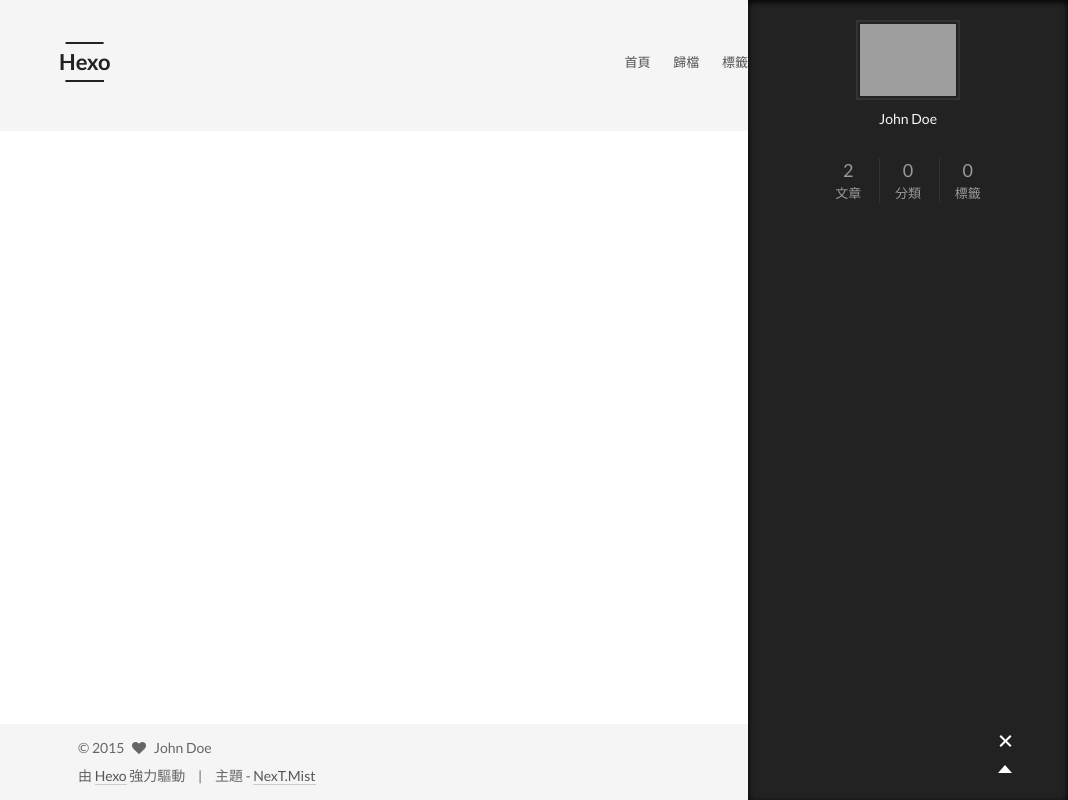
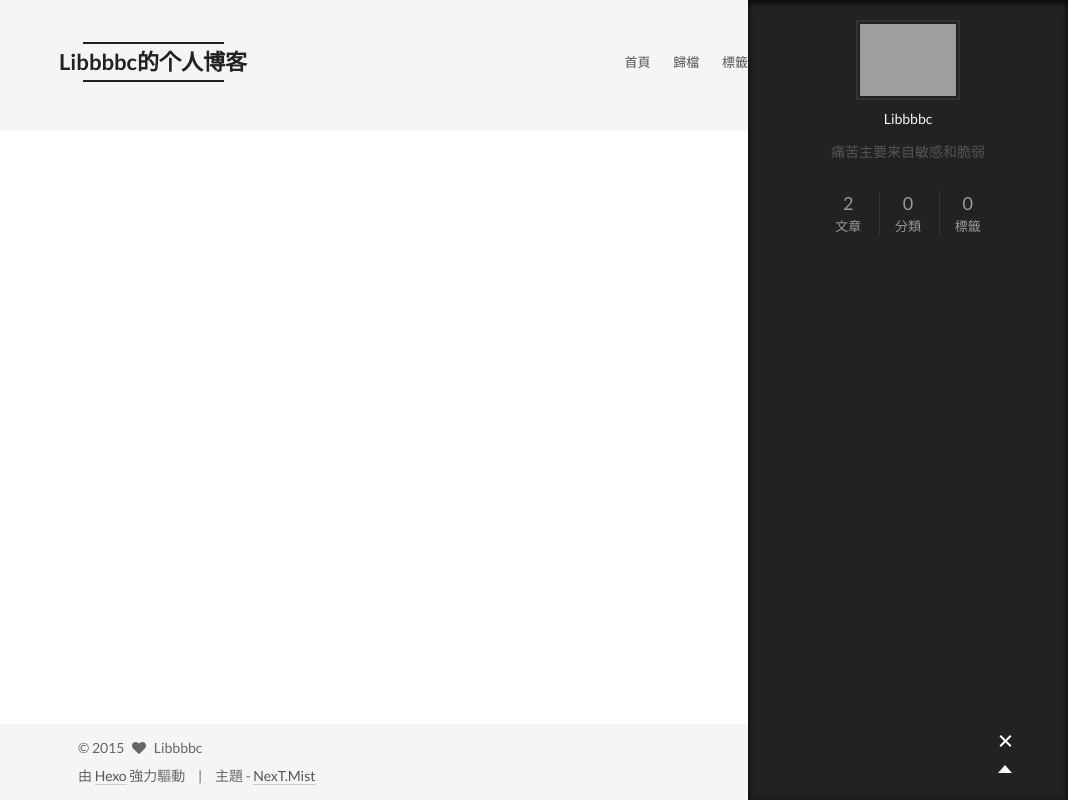
Before and after one commit to ibcLee/ibcLee.github.io, a plain HTML site: page 页面名称/index.html in a window 1280 px wide. Both pictures are taken after a click on the element 1217 px from the left and 742 px from the top of the page. Shown: the whole page, without its empty margins (212-1280 px from the left). Drawn offline with Linux system fonts and the light colour scheme; grey boxes are pictures that could not be loaded.

Commit message:
Site updated: 2015-11-06 17:05:41

```diff
--- a/css/main.css
+++ b/css/main.css
@@ -961,7 +961,7 @@ body {
   width: 4px;
   height: 4px;
   border-radius: 50%;
-  background: #65a75e;
+  background: #aa9959;
 }
 .sidebar-nav {
   margin: 0 0 20px;
--- a/页面名称/index.html
+++ b/页面名称/index.html
@@ -53,16 +53,16 @@
 
 
 
-<meta name="description">
+<meta name="description" content="痛苦主要来自敏感和脆弱">
 <meta property="og:type" content="website">
 <meta property="og:title" content="页面名称">
 <meta property="og:url" content="http://yoursite.com/页面名称/index.html">
-<meta property="og:site_name" content="Hexo">
-<meta property="og:description">
+<meta property="og:site_name" content="Libbbbc的个人博客">
+<meta property="og:description" content="痛苦主要来自敏感和脆弱">
 <meta property="og:updated_time" content="2015-11-06T06:19:11.185Z">
 <meta name="twitter:card" content="summary">
 <meta name="twitter:title" content="页面名称">
-<meta name="twitter:description">
+<meta name="twitter:description" content="痛苦主要来自敏感和脆弱">
 
 
 
@@ -78,7 +78,7 @@
 
 
 
-    页面名称 | Hexo
+    页面名称 | Libbbbc的个人博客
 
 </title>
 </head>
@@ -111,7 +111,7 @@
   <div class="custom-logo-site-title">
     <a href="/"  class="brand" rel="start">
       <span class="logo-line-before"><i></i></span>
-      <span class="site-title">Hexo</span>
+      <span class="site-title">Libbbbc的个人博客</span>
       <span class="logo-line-after"><i></i></span>
     </a>
   </div>
@@ -220,10 +220,10 @@
 
       <section class="site-overview sidebar-panel  sidebar-panel-active ">
         <div class="site-author motion-element" itemprop="author" itemscope itemtype="http://schema.org/Person">
-          <img class="site-author-image" src="http://7xo3vd.com1.z0.glb.clouddn.com/wallpaper-2942186.png" alt="John Doe" itemprop="image"/>
-          <p class="site-author-name" itemprop="name">John Doe</p>
+          <img class="site-author-image" src="http://7xo3vd.com1.z0.glb.clouddn.com/wallpaper-2942186.png" alt="Libbbbc" itemprop="image"/>
+          <p class="site-author-name" itemprop="name">Libbbbc</p>
         </div>
-        <p class="site-description motion-element" itemprop="description"></p>
+        <p class="site-description motion-element" itemprop="description">痛苦主要来自敏感和脆弱</p>
         <nav class="site-state motion-element">
           <div class="site-state-item site-state-posts">
             <a href="/archives">
@@ -281,7 +281,7 @@
   <span class="with-love">
     <i class="icon-next-heart fa fa-heart"></i>
   </span>
-  <span class="author" itemprop="copyrightHolder">John Doe</span>
+  <span class="author" itemprop="copyrightHolder">Libbbbc</span>
 </div>
 
 <div class="powered-by">
```
Also changed, not shown: 2015/11/06/hello-world/index.html (+7 -7 lines), 2015/11/06/文章题目/index.html (+7 -7 lines), archives/2015/11/index.html (+12 -12 lines), archives/2015/index.html (+12 -12 lines), archives/index.html (+12 -12 lines), index.html (+12 -12 lines).
